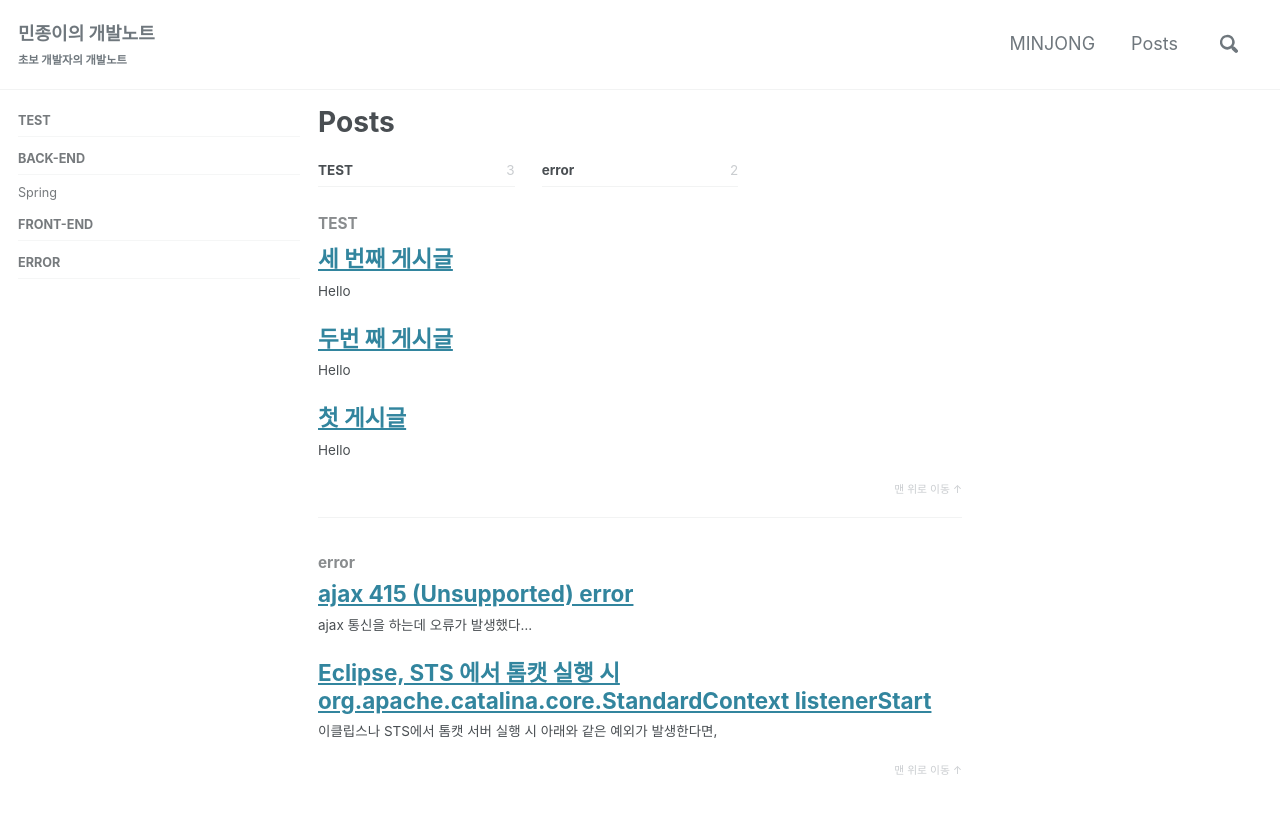
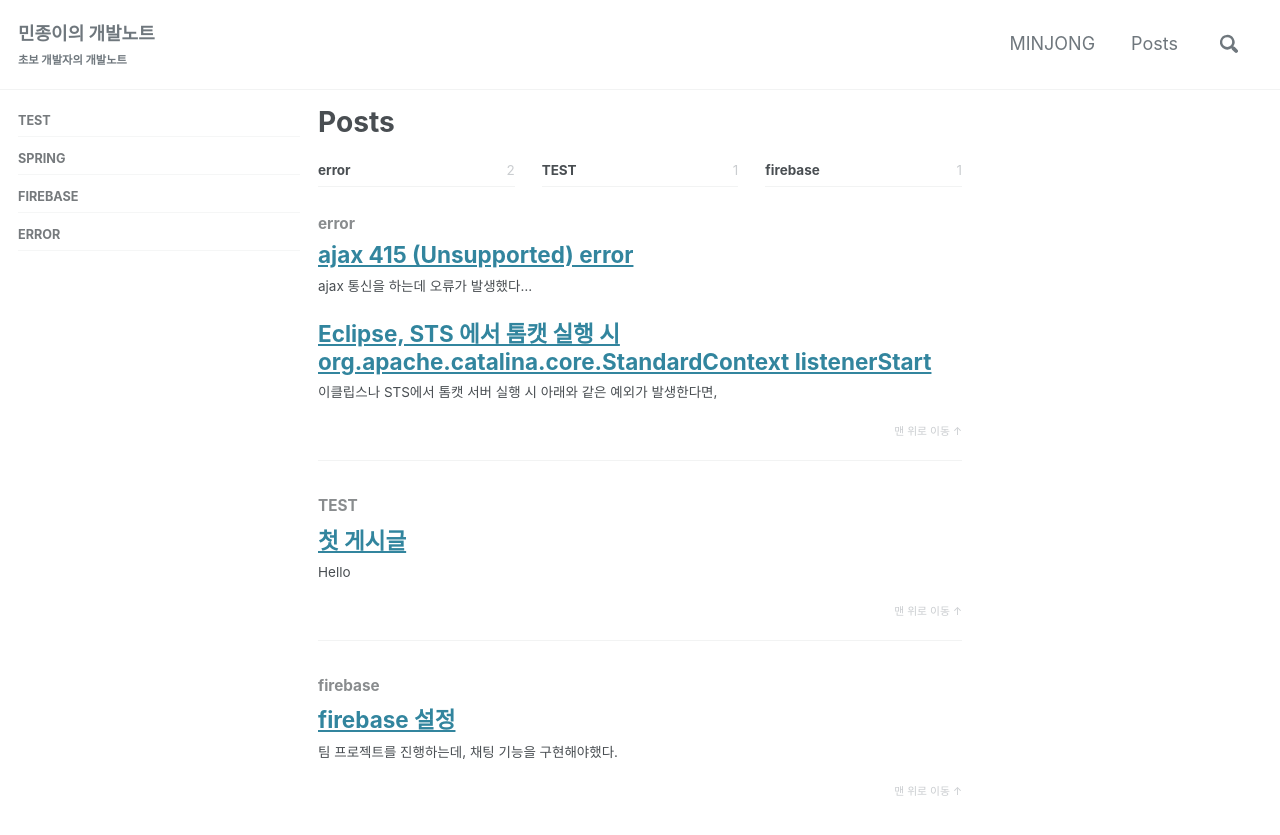
Before and after one commit to kjw0112m/minjongbaek.github.io, a Jekyll site: the page built from _pages/category-archive.md, in a window 1280 px wide and 900 px high. Shown: the top 835 px of the window. Built offline with Jekyll 4.4.1, drawn with Linux system fonts in a browser that asks for light colours; cached includes are drawn as plain includes; nearby versions of some CDN libraries; some of the changed lines change nothing that is shown.

Commit message:
파이어베이스 관련 포스트, 사이드바 카테고리 수정

````diff
--- a/_data/navigation.yml
+++ b/_data/navigation.yml
@@ -10,10 +10,9 @@ main:
 side:
   - title: "TEST"
     url: /categories/#TEST
-  - title: "Back-End"
-    children:
-      - title: "Spring"
-        url: /categories/#spring
-  - title: "Front-End"
+  - title: "Spring"
+    url: /categories/#spring
+  - title: "Firebase"
+    url: /categories/#firebase
   - title: "Error"
     url: /categories/#error
--- a/_posts/2019-08-21-test2.md
+++ /dev/null
@@ -1,35 +0,0 @@
----
-title: "두번 째 게시글"
-categories: TEST
-date: 2019-08-19 09:48:00
----
-
-# Hello
-
-###  테스트용 게시글.
-
-> 인용표현
-> 얘 인용아,
-
-| A                                  | ㄱ                                                     | 1                     |
-| :------------------------- | :--------------------------  | :--------- |
-| ABCDEFGHIJKLMNOPQRSTUVWXYZ | ㄱㄴㄷㄹㅁㅂㅅㅇㅈㅊㅋㅌㅍㅎ | 0123456789 |
-
-링크 테스트 [minjongbaek.github](https://github.com/minjongbaek)
-
-<br>
-
-### JAVA
-```java
-    public static void main(String[] args) {
-            System.out.println("Hello Java");
-    }
-```
-
-### JavaScript
-
-```javascript
-    function func() {
-        alert('Hello JS')
-    }
-```
--- a/_posts/2019-08-21-test3.md
+++ /dev/null
@@ -1,35 +0,0 @@
----
-title: "세 번째 게시글"
-categories: TEST
-date: 2019-08-19 09:48:00
----
-
-# Hello
-
-###  테스트용 게시글.
-
-> 인용표현
-> 얘 인용아,
-
-| A                                  | ㄱ                                                     | 1                     |
-| :------------------------- | :--------------------------  | :--------- |
-| ABCDEFGHIJKLMNOPQRSTUVWXYZ | ㄱㄴㄷㄹㅁㅂㅅㅇㅈㅊㅋㅌㅍㅎ | 0123456789 |
-
-링크 테스트 [minjongbaek.github](https://github.com/minjongbaek)
-
-<br>
-
-### JAVA
-```java
-    public static void main(String[] args) {
-            System.out.println("Hello Java");
-    }
-```
-
-### JavaScript
-
-```javascript
-    function func() {
-        alert('Hello JS')
-    }
-```
--- /dev/null
+++ b/_posts/2019-09-04-firebase-realtime_database.md
@@ -0,0 +1,85 @@
+---
+title: "firebase 설정"
+categories: firebase
+date: 2019-09-04 10:50:00
+---
+
+팀 프로젝트를 진행하는데, 채팅 기능을 구현해야했다.
+
+자바에서 스레드와, 소켓통신을 이용해 구현할 수 있었지만 웹 채팅은 낯설어 여러 자료를 검색하고, Firbase를 활용해야겠다고 생각했다.
+
+
+
+본 포스팅은 Firebase의 기초 설정에 관해서 다뤄보려한다.
+
+
+
+> Firebase 홈페이지
+>
+> https://firebase.google.com/
+
+
+
+![1](C:\Users\baek\Documents\GitHub\minjongbaek.github.io\_posts\images\2019-09-04-firebase-realtime_database\1.PNG)
+
+
+
+firebase의 메인 페이지의 우측 상단 '**콘솔로 이동**' 버튼을 클릭한다.
+
+그 후, '**프로젝트 만들기**' 버튼을 눌러 이름과 애널리틱스 설정을 하고 프로젝트를 생성한다.
+
+
+
+Firebase는 호스팅 기능을 지원한다.
+
+Firebase 호스팅은 웹 앱, 정적 / 동적 콘텐츠, 마이크로서비스를 위한 빠르고 안전한 호스팅을 제공한다.
+
+자세한 내용은 https://firebase.google.com/docs/hosting?hl=ko#key_capabilities 문서를 참고하자.
+
+
+
+아무튼, Firebase의 여타 서비스들은 Node.js가 필수는 아니지만, Hosting의 경우는 Node.js 설치를 요구하고있다. 따라서 Node.js를 설치해야한다.
+
+
+
+> Node.js 홈페이지
+>
+> [https://nodejs.org](https://nodejs.org/)
+
+
+
+![2](C:\Users\baek\Documents\GitHub\minjongbaek.github.io\_posts\images\2019-09-04-firebase-realtime_database\2.PNG)
+
+
+
+왼쪽의 안정된(?) 버전과 오른쪽의 최신 버전이 있다.
+
+Node.js를 설치 했다면, OS에 맞는 명령프롬포트나 터미널 등을 실행하고 아래의 명령어를 입력한다.
+
+```
+npm install -g firebase-tools
+```
+
+
+
+![3](C:\Users\baek\Documents\GitHub\minjongbaek.github.io\_posts\images\2019-09-04-firebase-realtime_database\3.PNG)
+
+
+
+위 화면과 같이 정상적으로 설치가 완료되면 아래의 명령어를 입력해 정상적으로 작동하는지 확인합니다.
+
+```
+firebase init
+```
+
+
+
+![4](C:\Users\baek\Documents\GitHub\minjongbaek.github.io\_posts\images\2019-09-04-firebase-realtime_database\4.PNG)
+
+
+
++) 만약 'Error: Command requires authentication, please run firebase login'이라는 에러 메시지가 출력된다면  아래 명령어로 로그인을 해주면 해결된다.
+
+```
+firebase login
+```
````
Also changed, not shown: _posts/images/2019-09-04-firebase-realtime_database/1.PNG (added), _posts/images/2019-09-04-firebase-realtime_database/2.PNG (added), _posts/images/2019-09-04-firebase-realtime_database/3.PNG (added), _posts/images/2019-09-04-firebase-realtime_database/4.PNG (added).
